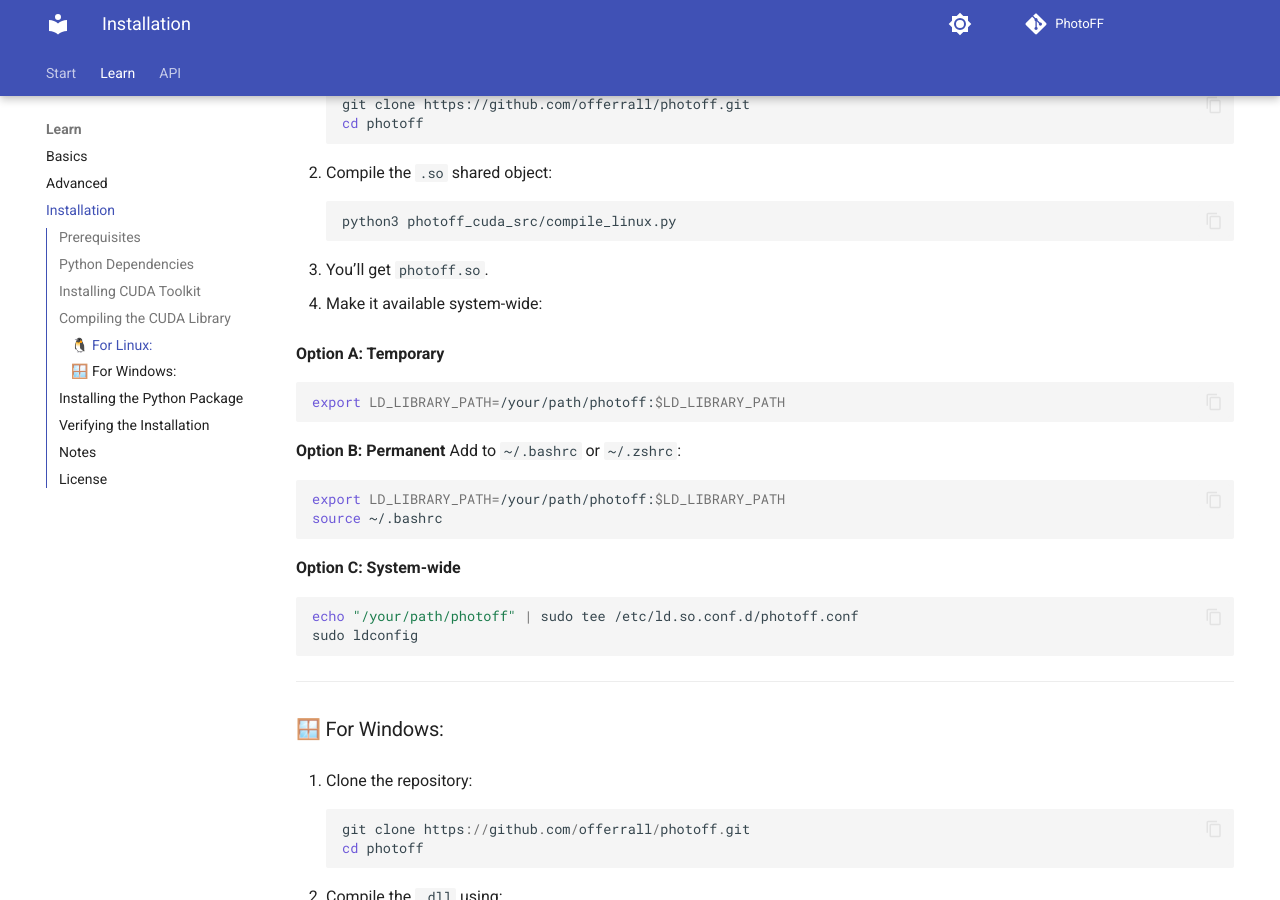
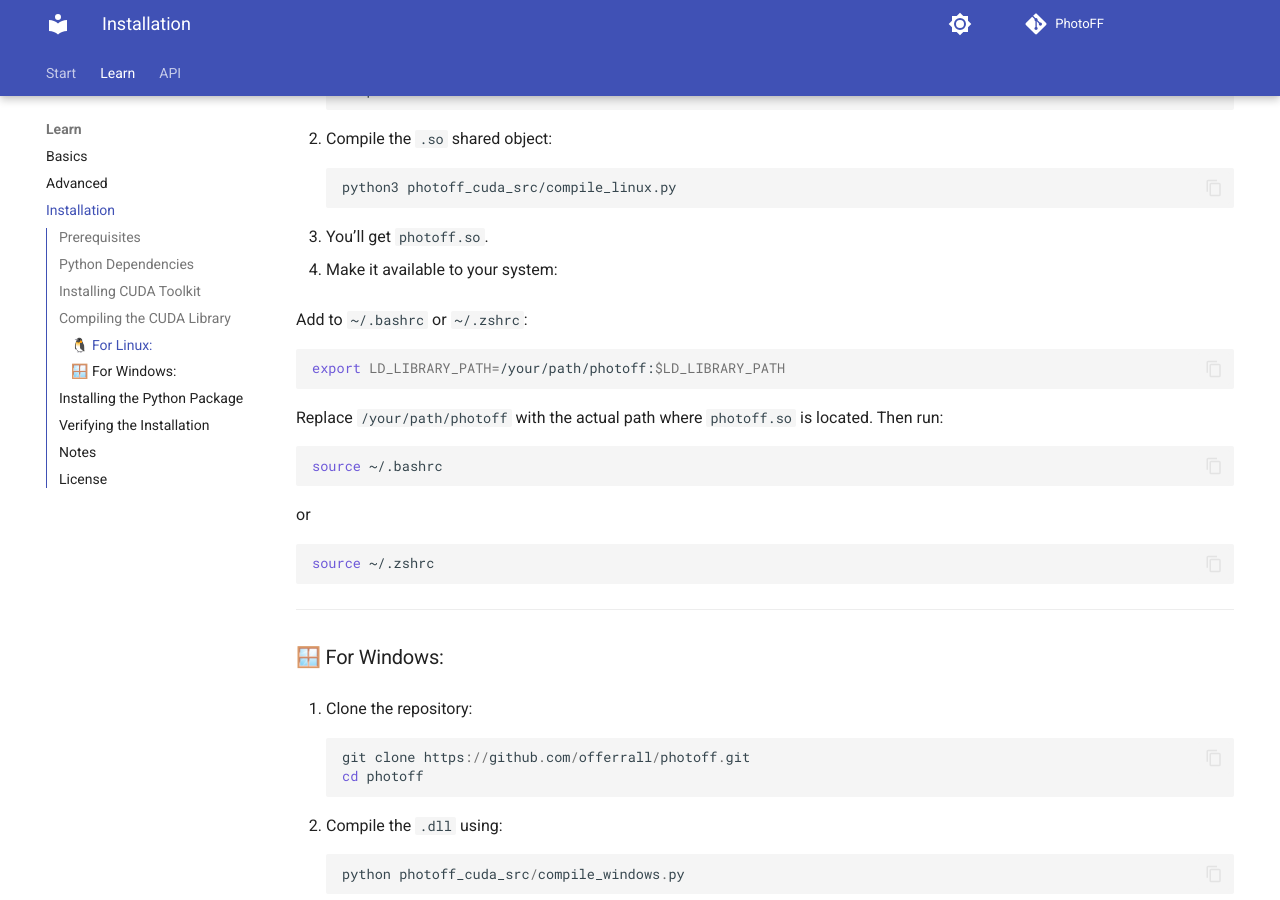
Before and after one commit to offerrall/photoff, an MkDocs documentation site: the page built from docs/installation.md, in a window 1280 px wide and 900 px high, scrolled down 1122 px. Built offline with MkDocs 1.6.1 and Material for MkDocs 9.7.7, drawn with Linux system fonts in a browser that asks for light colours; comment, search, counter and statistics services are not loaded; some of the changed text lies outside the part shown.

````diff
--- a/docs/installation.md
+++ b/docs/installation.md
@@ -52,24 +51,20 @@ pip install cffi pillow numpy
 
 3. You’ll get `photoff.so`.
 
-4. Make it available system-wide:
+4. Make it available to your system:
 
-   **Option A: Temporary**
+   Add to `~/.bashrc` or `~/.zshrc`:
    ```bash
    export LD_LIBRARY_PATH=/your/path/photoff:$LD_LIBRARY_PATH
    ```
-
-   **Option B: Permanent**
-   Add to `~/.bashrc` or `~/.zshrc`:
+   Replace `/your/path/photoff` with the actual path where `photoff.so` is located.
+   Then run:
    ```bash
-   export LD_LIBRARY_PATH=/your/path/photoff:$LD_LIBRARY_PATH
    source ~/.bashrc
    ```
-
-   **Option C: System-wide**
+   or
    ```bash
-   echo "/your/path/photoff" | sudo tee /etc/ld.so.conf.d/photoff.conf
-   sudo ldconfig
+   source ~/.zshrc
    ```
 
 ---
````
Also changed, not shown: other parts of docs/installation.md (+1 -2 lines), 3 other files.
